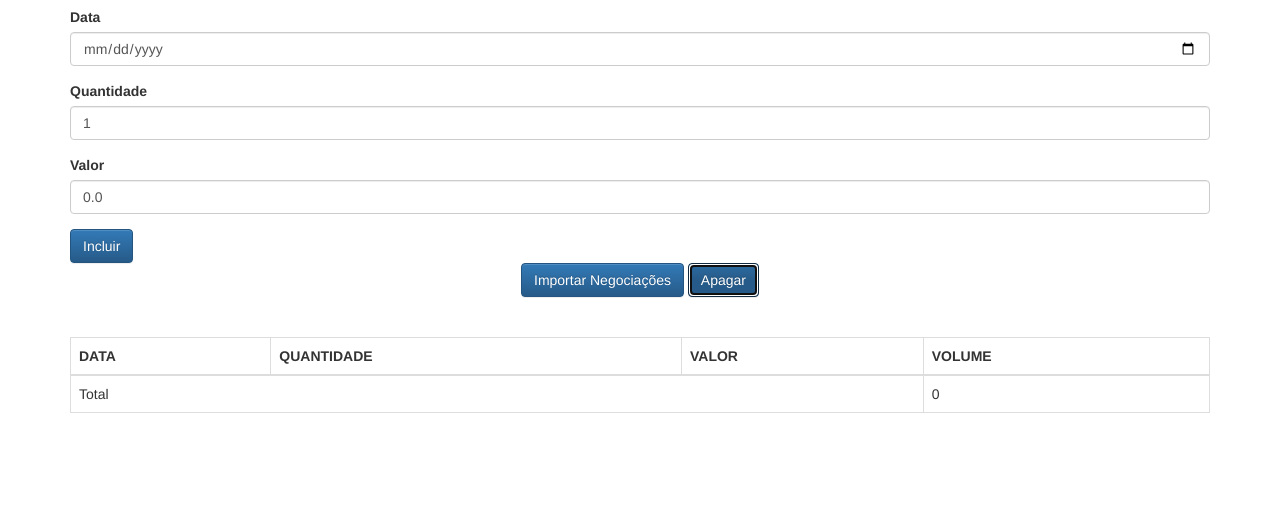
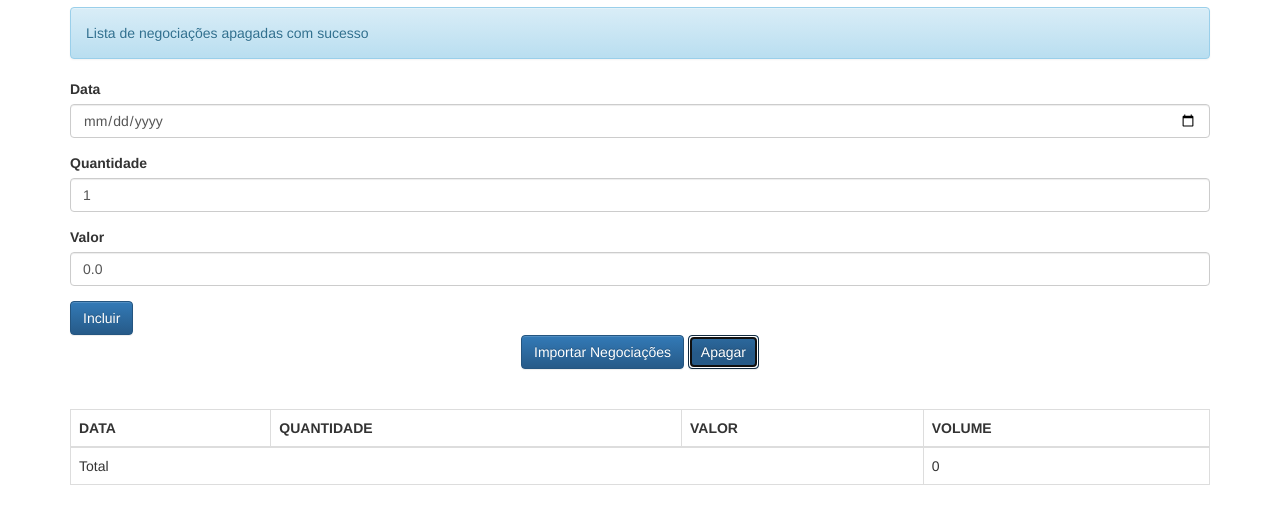
Before and after one commit to Graciliano-Barroso/aluraFrame, a plain HTML site: page client/index.html in a window 1280 px wide. Both pictures are taken after a click on the button "Apagar". Shown: the part 63-586 px from the top of the page. Drawn offline with Linux system fonts and the light colour scheme.

Commit message:
Criado metodo apaga

```diff
--- a/client/index.html
+++ b/client/index.html
@@ -37,7 +37,7 @@
         <button class="btn btn-primary text-center" type="button">
             Importar Negociações
         </button>
-        <button class="btn btn-primary text-center" type="button">
+        <button onclick="negociacaoController.apaga()" class="btn btn-primary text-center" type="button">
             Apagar
         </button>
     </div>
--- a/client/js/app/controllers/NegociacaoController.js
+++ b/client/js/app/controllers/NegociacaoController.js
@@ -24,7 +24,16 @@ class NegociacaoController {
 
         this._mensagem.texto = 'Negociação adicionada com sucesso';
         this._mensagemView.update(this._mensagem);
+
         this._limpaFormulario();
+    }
+
+    apaga() {
+        this._listaNegociacoes.esvazia();
+        this._negociacoesView.update(this._listaNegociacoes);
+
+        this._mensagem.texto = 'Lista de negociações apagadas com sucesso';
+        this._mensagemView.update(this._mensagem);
     }
 
     _criaNegociacao() {
--- a/client/js/app/models/ListaNegociacoes.js
+++ b/client/js/app/models/ListaNegociacoes.js
@@ -14,4 +14,8 @@ class ListaNegociacoes {
 
         return [].concat(this._negociacoes);
     }
+
+    esvazia() {
+        this._negociacoes = [];
+    }
 }
```
